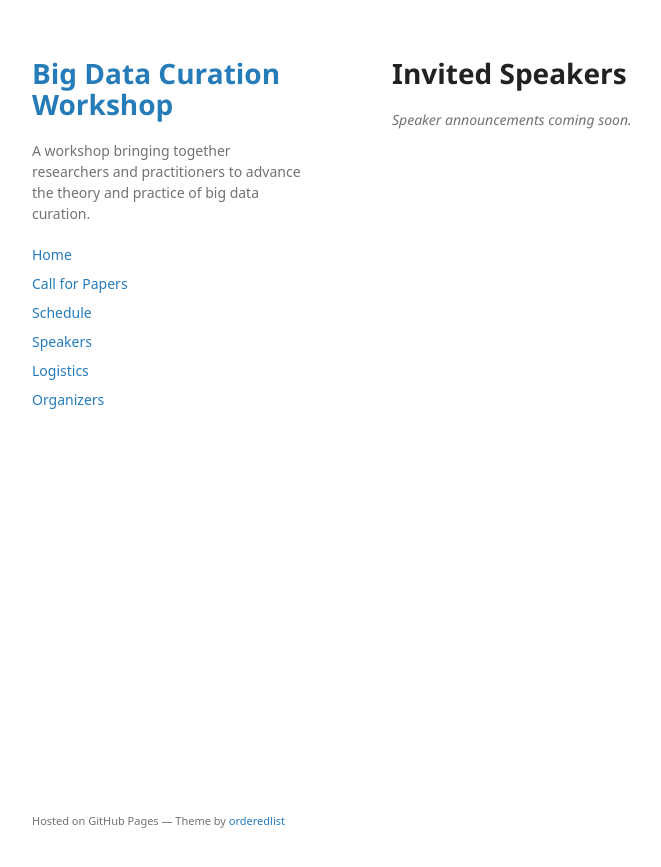
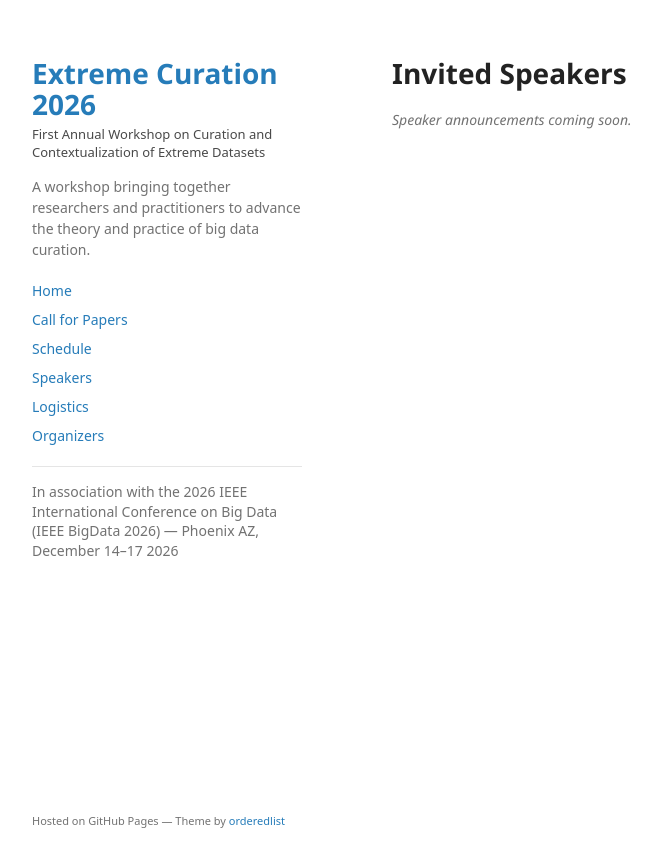
Before and after one commit to ExtremeDataCurationWorkshop/ExtremeDataCurationWorkshop.github.io, a Jekyll site: the page built from speakers.md, in a window 1280 px wide. Shown: the top 867 px of the page, without its empty margins (178-839 px from the left). Built offline with Jekyll 4.4.1, drawn with Linux system fonts in a browser that asks for light colours; some web fonts are replaced.

Commit message:
configure site title, subtitle, and spacing issues

```diff
--- a/_config.yml
+++ b/_config.yml
@@ -1,14 +1,24 @@
-title: "Big Data Curation Workshop"
+title: "Extreme Curation 2026"
+subtitle: "First Annual Workshop on Curation and Contextualization of Extreme Datasets"
+
 description: >-
   A workshop bringing together researchers and practitioners to advance
   the theory and practice of big data curation.
 
-# Theme — GitHub Pages built-in
-theme: minima
+venue: >-
+  In association with the 2026 IEEE International Conference on Big Data
+  (IEEE BigData 2026) — Phoenix AZ, December 14–17 2026
 
-# Site URL (update when you know the final GitHub Pages URL)
-# url: "https://bigdatacurationworkshop.github.io"
-# baseurl: ""
+# Theme — vendored locally from pages-themes/minimal
+# (no theme: line needed; _layouts/default.html and _sass/ take precedence)
+
+
+# GitHub repo (required by jekyll-seo-tag locally)
+repository: BigDataCurationWorkshop/BigDataCurationWorkshop.github.io
+
+#Site URL (update when you know the final GitHub Pages URL)
+#url: "https://bigdatacurationworkshop.github.io"
+#baseurl: ""
 
 # Author / contact
 author:
@@ -39,3 +49,8 @@ exclude:
   - Gemfile.lock
   - vendor/
   - README.md
+  - "\\#*\\#"   # Emacs auto-save files
+  - ".\\#*"    # Emacs lock symlinks
+
+
+polling: true
```
Also changed, not shown: index.md (+3 -5 lines).
